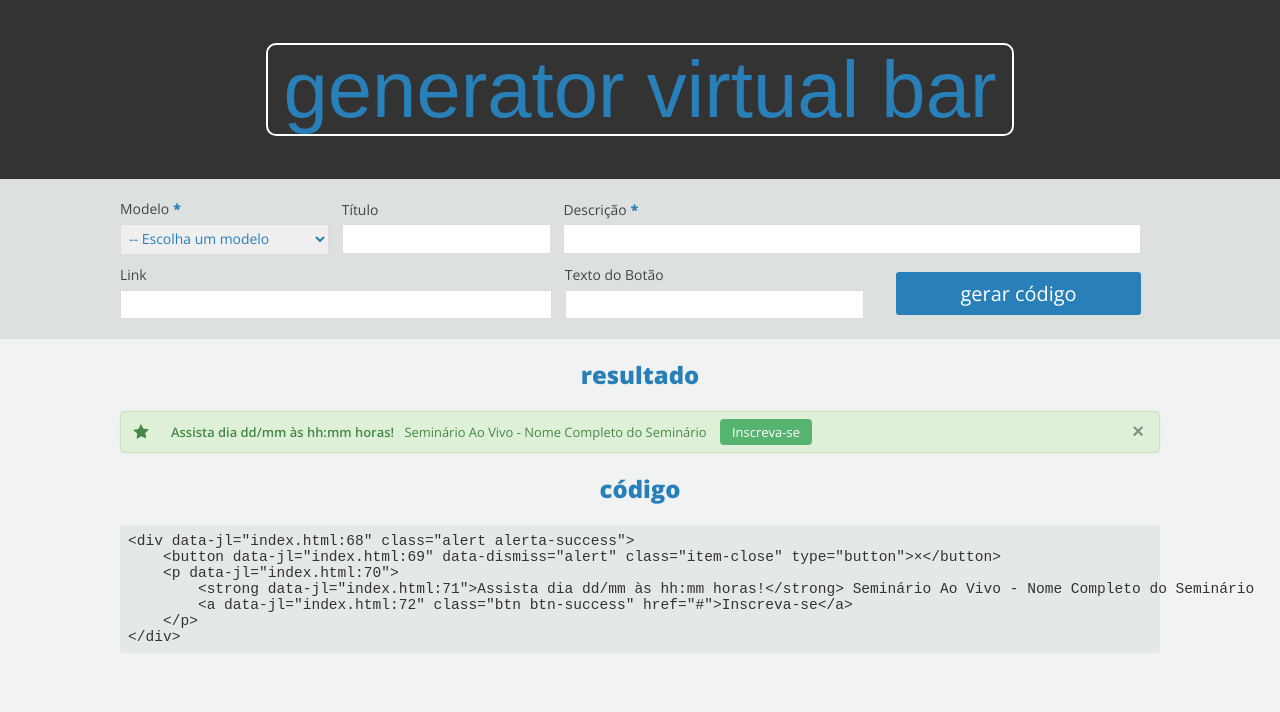
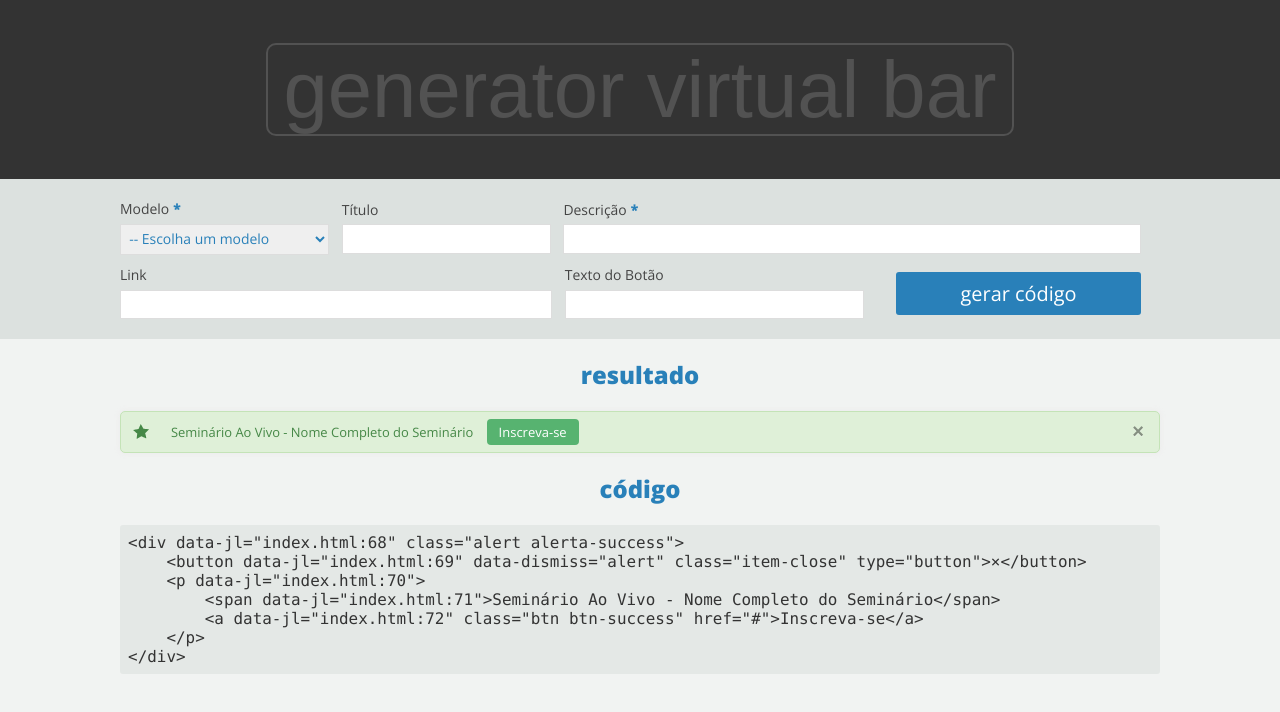
Before and after one commit to unisul/generator-virtual-bar, a website: page index.html in a window 1280 px wide. Drawn offline with nearby package versions, Linux system fonts and the light colour scheme.

Commit message:
Try JS functions

```diff
--- a/index.html
+++ b/index.html
@@ -5,7 +5,7 @@
     <title>Generator Virtual Bar</title>
 
     <!-- CSS -->
-    <link href='//fonts.googleapis.com/css?family=Open+Sans:300,400,600,800' rel='stylesheet' type='text/css'>
+    <link href='//fonts.googleapis.com/css?family=Open+Sans:400,600,800' rel='stylesheet' type='text/css'>
     <link href='//fonts.googleapis.com/css?family=Alegreya+Sans:100' rel='stylesheet' type='text/css'>
     <link rel="stylesheet" href="css/main.css">
 </head>
@@ -68,7 +68,7 @@
             <div class="result-item"><div class="alert alerta-success">
     <button data-dismiss="alert" class="item-close" type="button">×</button>
     <p>
-        <strong>Assista dia dd/mm às hh:mm horas!</strong> Seminário Ao Vivo - Nome Completo do Seminário
+        <span>Seminário Ao Vivo - Nome Completo do Seminário</span>
         <a class="btn btn-success" href="#">Inscreva-se</a>
     </p>
 </div></div>
--- a/js/main.js
+++ b/js/main.js
@@ -1,4 +1,4 @@
-// HTML Entities
+// HELPERS
 function htmlEntities(str) {
     return String(str).replace(/&/g, '&amp;').replace(/</g, '&lt;').replace(/>/g, '&gt;').replace(/"/g, '&quot;');
 }
@@ -24,15 +24,46 @@ $('pre').on('click', function() {
     $(this).selectText();
 });
 
-var contentBar = $('.result-item').html();
-$('#generated-code').html(htmlEntities(contentBar));
+// Generator
+var generator = {
 
-// Event keyup/type
-$('#titulo').keyup(function() {
+    config: {
+        resultPreview: '.result-item',
+        generatedCode: '#generated-code',
+        fields: ['#titulo', '#outro'],
+        count: 0
+    },
 
-    $('.alert').find('strong').text($('#titulo').val());
+    init: function(config) {
+        $.extend(generator.config, config);
+        $config = generator.config;
+        this.refresh($config);
+    },
 
-    var contentBar = $('.result-item').html();
-	$('#generated-code').html(htmlEntities(contentBar));
+    refresh: function (config) {
+        var getHTMLContent = $($config.resultPreview).html();
+        $($config.generatedCode).html(htmlEntities(getHTMLContent));
+    },
 
+    autoComplete: function (config) {
+        $.extend(generator.config, config);
+        $config = generator.config;
+        $('.alert').find('strong').text($('#titulo').val());
+
+        if($config.count === 0) {
+            $('.alert').find('p').append('<strong>');
+            $config.count++;
+        }
+
+        this.refresh();
+    }
+
+};
+
+generator.init();
+
+$.each(generator.config.fields, function(key, value) {
+    $(value).on('keyup', function() {
+        generator.autoComplete();
+    });
 });
--- a/stylus/main.styl
+++ b/stylus/main.styl
@@ -1,7 +1,8 @@
 color-primary = #2980b9
 color-bg      = #f1f3f2
 font-base     = 'Open Sans', Arial, helvetica, sans-serif
-font-title    = 'Alegreya Sans', sans-serif;
+font-title    = 'Alegreya Sans', sans-serif
+font-code     = 'Consolas', monospace
 
 *
   box-sizing: border-box
@@ -19,19 +20,23 @@ header
 
 h1
   font-family: font-title
-  color: color-primary
+  color: lighten(#333, 15%)
   font-size: 8em
   font-weight: 100
   text-align: center
   text-transform: lowercase
   line-height: 1
   margin: 0
-  //animation: colorPulse 14s infinite alternate
+  transition: .4s ease-in
   span
-    border: 2px solid white
+    transition: .4s ease-in
+    border: 2px solid lighten(#333, 15%)
     padding: 0 .2em
     border-radius: 10px
-    //animation: colorPulseBorder 10s infinite alternate
+  &:hover
+    color: white
+    span
+      border-color: white
 
 h2
   color: color-primary
@@ -48,8 +53,9 @@ pre
   padding: 1em
 
 code
+  font-family: font-code
   color: #333
-  font-size: 1.8em
+  font-size: 1.6em
 
 .container
   max-width: 1040px
```
Also changed, not shown: css/main.css.
